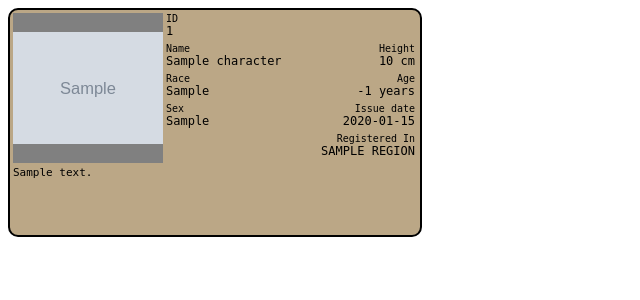
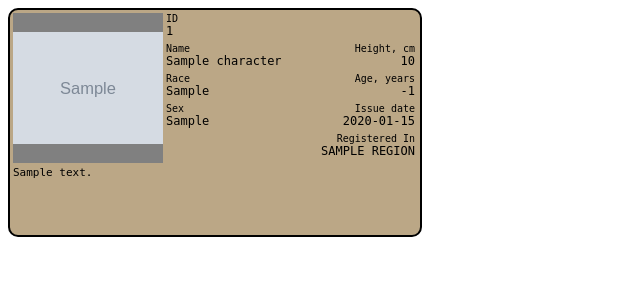
Before and after one commit to Tahvohck/HubRP, a Django app: page /legacy/char/card/1 in a window 1280 px wide. Shown: the top 300 px of the page, without its empty margins (0-640 px from the left). Run offline with Django 3.2, Linux system fonts and the light colour scheme; tables that the repository leaves empty hold one stand-in row (values such as "Sample post"); grey boxes marked "Sample" are stand-in pictures.

Commit message:
Change age and height display

```diff
--- a/core/templates/characters/char-card.html
+++ b/core/templates/characters/char-card.html
@@ -19,10 +19,10 @@
 		<dd class=sex>{{ character.sex |default:"None" }}</dd>
 		<dt class=nativeof {% if noCaptions %}hidden{% endif %}>Registered In</dt>
 		<dd class=nativeof>{{ character.homeRegion.name.upper }}</dd>
-		<dt class=height {% if noCaptions %}hidden{% endif %}>Height</dt>
-		<dd class=height>{{ character.height }} cm</dd>
-		<dt class=age {% if noCaptions %}hidden{% endif %}>Age</dt>
-		<dd class=age>{% ageInYears character %} years</dd>
+		<dt class=height {% if noCaptions %}hidden{% endif %}>Height, cm</dt>
+		<dd class=height>{{ character.height }}</dd>
+		<dt class=age {% if noCaptions %}hidden{% endif %}>Age, years</dt>
+		<dd class=age>{% ageInYears character %}</dd>
 		<dt class=joined {% if noCaptions %}hidden{% endif %}>Issue date</dt>
 		<dd class=joined>{{ character.joined.date.isoformat }}</dd>
 	</dl>
```
Also changed, not shown: 1 other file.
